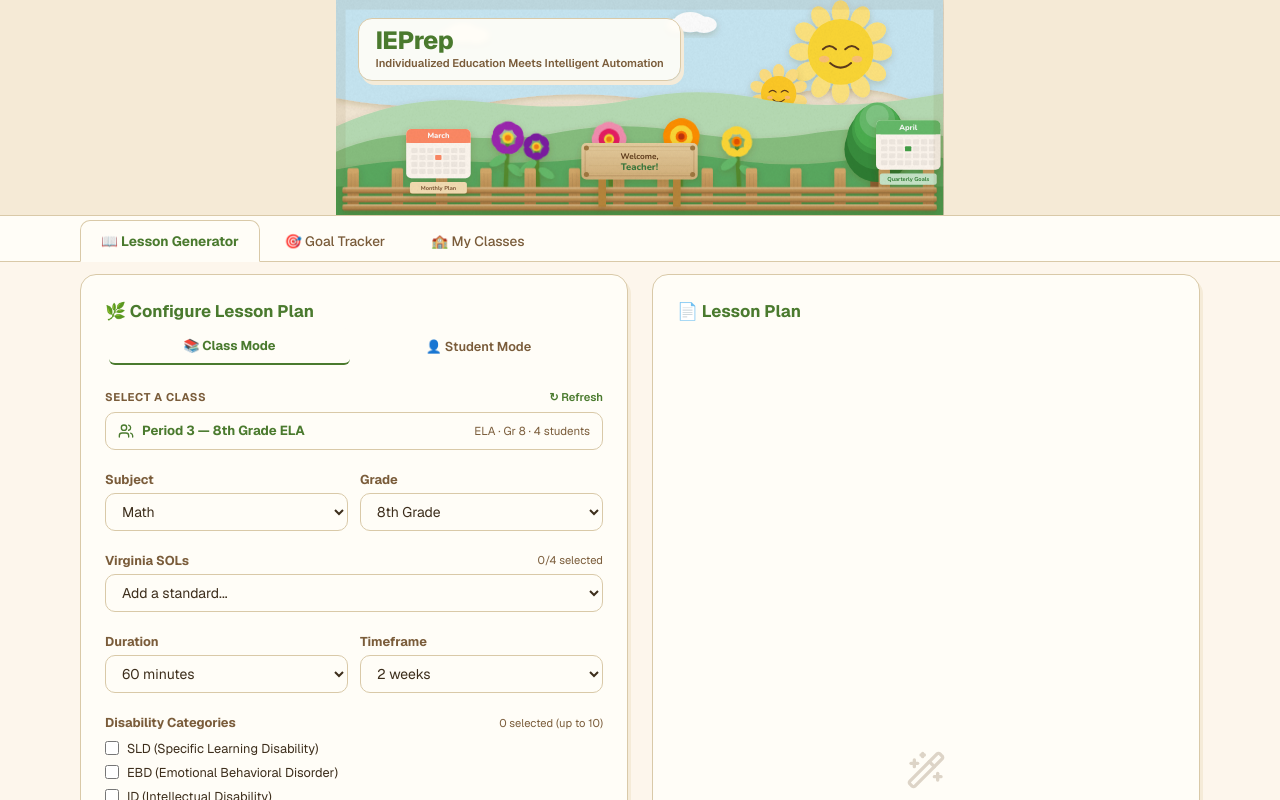
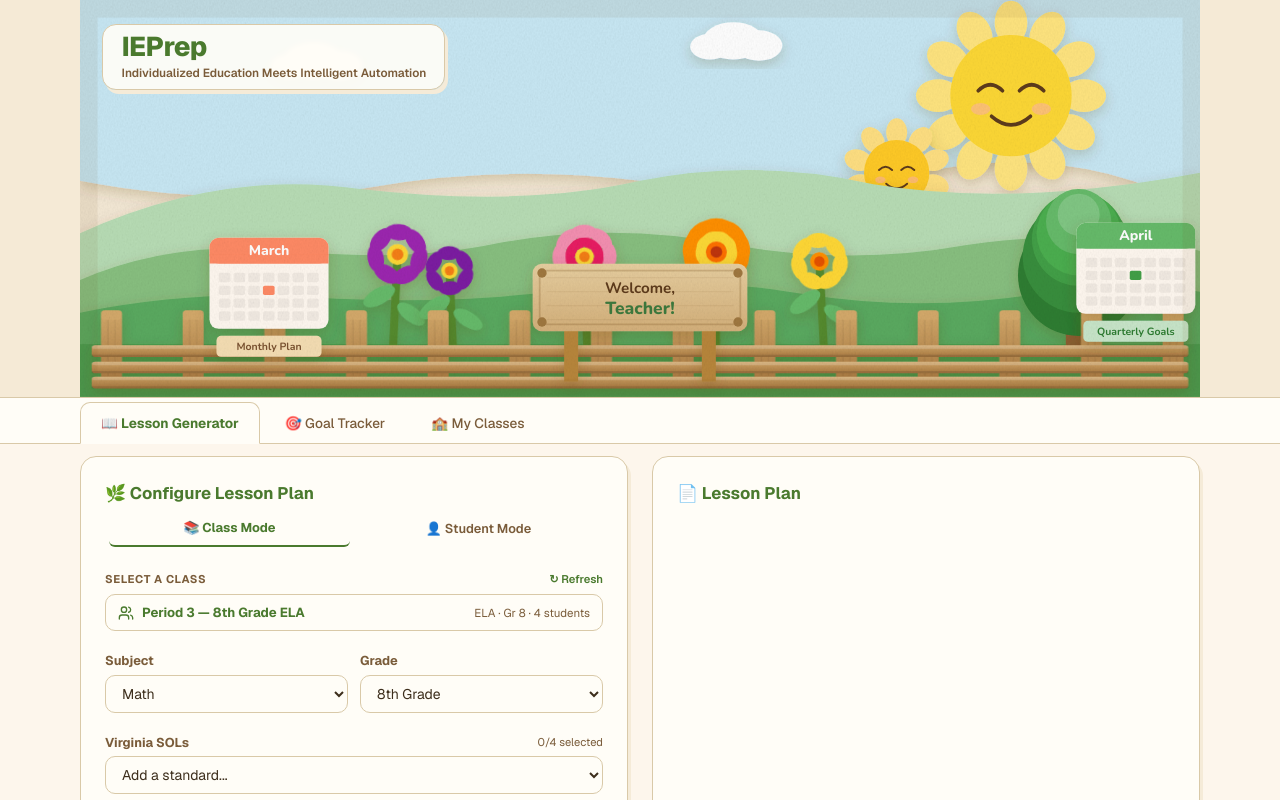
Before and after one commit to alagumuthu80/ieprep, a Next.js app: page / in a window 1280 px wide. Shown: the top 800 px of the page. Built offline with nearby package versions, Linux system fonts and the light colour scheme.

Commit message:
Make header artwork span full content width (max-w-6xl), aligned with app cards

```diff
--- a/app/page.tsx
+++ b/app/page.tsx
@@ -14,25 +14,23 @@
     <header style={{
       position: "relative", background: "#f5ead6",
       borderBottom: "1.5px solid var(--gg-card-border)", overflow: "hidden",
-      display: "flex", justifyContent: "center",
     }}>
-      {/* The wrapper shrinks to the artwork's real width so the name overlay can sit
-          in the illustration's true top-left corner (not on the beige margin). */}
-      <div style={{ position: "relative", height: "clamp(140px, 17vw, 215px)" }}>
-        <GardenIllustration style={{ width: "auto", height: "100%" }} />
+      {/* Artwork spans the same max-w-6xl width as the app content below it. */}
+      <div className="max-w-6xl mx-auto px-4" style={{ position: "relative" }}>
+        <GardenIllustration style={{ width: "100%", height: "auto" }} />
 
         {/* App name + tagline, inside the artwork's top-left corner */}
         <div style={{
-          position: "absolute", top: "clamp(10px, 1.6vw, 18px)", left: "clamp(10px, 1.8vw, 22px)",
+          position: "absolute", top: "clamp(12px, 2vw, 24px)", left: "clamp(20px, 3vw, 40px)",
           background: "rgba(255,253,247,0.92)", borderRadius: "14px",
-          border: "1.5px solid var(--gg-card-border)", padding: "8px 16px",
+          border: "1.5px solid var(--gg-card-border)", padding: "8px 18px",
           boxShadow: "3px 4px 0px var(--gg-beige-dark)", backdropFilter: "blur(2px)",
-          maxWidth: "min(70vw, 360px)",
+          maxWidth: "min(70vw, 380px)",
         }}>
-          <h1 style={{ margin: 0, fontSize: "clamp(1.2rem, 2.2vw, 1.55rem)", fontWeight: 800, color: "var(--gg-green)", lineHeight: 1.05, letterSpacing: "-0.5px" }}>
+          <h1 style={{ margin: 0, fontSize: "clamp(1.3rem, 2.4vw, 1.7rem)", fontWeight: 800, color: "var(--gg-green)", lineHeight: 1.05, letterSpacing: "-0.5px" }}>
             IEPrep
           </h1>
-          <p style={{ margin: "2px 0 0", fontSize: "clamp(0.6rem, 1vw, 0.7rem)", color: "var(--gg-brown-mid)", fontWeight: 600 }}>
+          <p style={{ margin: "2px 0 0", fontSize: "clamp(0.62rem, 1.05vw, 0.74rem)", color: "var(--gg-brown-mid)", fontWeight: 600 }}>
             Individualized Education Meets Intelligent Automation
           </p>
         </div>
```
